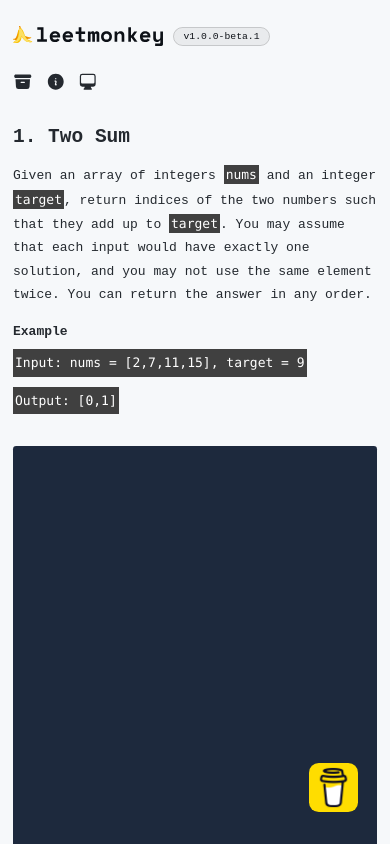
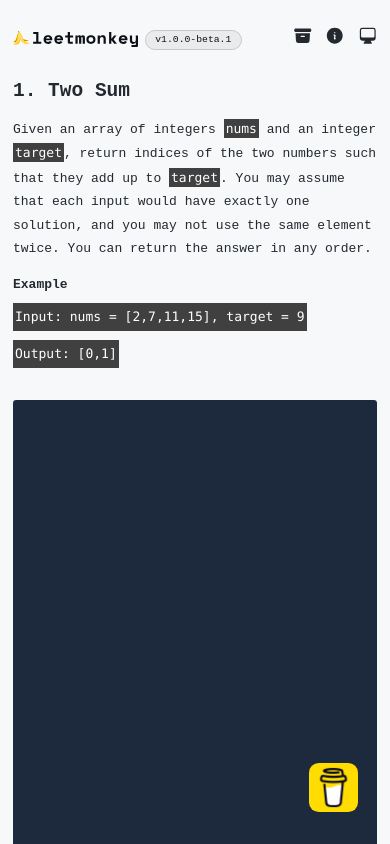
Before and after one commit to brandonleetran/LeetMonkey, a React (Vite) app: page / in a window 390 px wide. Shown: the top 844 px of the page. Built offline with nearby package versions, Linux system fonts and the light colour scheme.

Commit message:
feat(styles): adjust styles for small screens

```diff
--- a/src/components/Header.tsx
+++ b/src/components/Header.tsx
@@ -63,7 +63,7 @@ function Header({ onOpen, theme, setTheme }: HeaderProps) {
   return (
     <header>
       <div className="max-w-5xl my-0 mx-auto flex justify-between py-8 items-center flex-wrap gap-8">
-        <div className="flex gap-3 flex-wrap">
+        <div className="flex gap-2 md:gap-4 flex-wrap items-center">
           <div>
             <a href="/" aria-label="Home">
               <img
@@ -75,6 +75,7 @@ function Header({ onOpen, theme, setTheme }: HeaderProps) {
                 alt="LeetMonkey"
                 width="150"
                 height="20"
+                className="w-[125px] md:w-[150px] h-auto"
                 loading="lazy"
               />
             </a>
```
